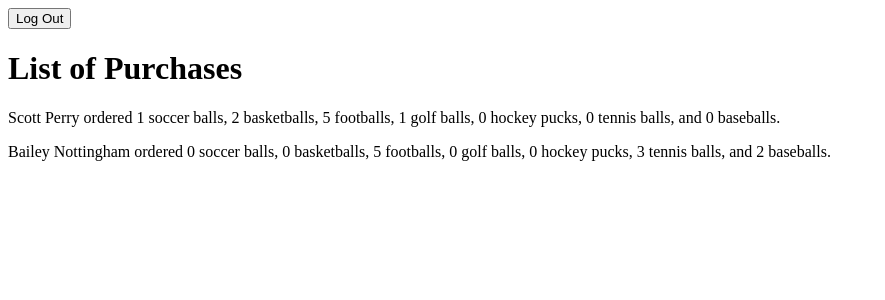
After one commit to baileynottingham/Final-Project, a PHP site: page /purchases.php in a window 1280 px wide. The commit adds this page. Shown: the top 300 px of the page, without its empty margins (0-885 px from the left). Run offline with PHP 8.4, Linux system fonts and the light colour scheme; data comes from the database, SQL or seed files in the repository; both versions use the stored data as it was after the commit.

Commit message:
Admin Page email = "admin" password = "1"

```diff
--- a/Database.php
+++ b/Database.php
@@ -15,6 +15,11 @@
           echo ('Bailey and Scott writes: Error establishing Connection!!!!');
           exit();
       }
+    }
+    public function purchaseList(){
+      $data = $this->DB->prepare("SELECT firstName, lastName, email, item1, item2, item3, item4, item5, item6, item7 FROM accounts JOIN purchases ON id = userId");
+      $data->execute();
+      return $data->fetchAll( PDO::FETCH_ASSOC );
     }
     public function addPurchase($email, $item1, $item2, $item3, $item4, $item5, $item6, $item7) {
       $data = $this->DB->prepare("SELECT * FROM accounts WHERE email = '$email'");
--- a/index.php
+++ b/index.php
@@ -18,7 +18,11 @@
       $_SESSION['firstName'] = $myDatabaseFunctions->firstName($_POST['email']);
       $_SESSION['lastName'] = $myDatabaseFunctions->lastName($_POST['email']);
       $_SESSION['email'] = $_POST['email'];
-      header("Location: ./index.php");
+      if ($_SESSION['email'] == "admin"){
+        header("Location: ./purchases.php");
+      }else{
+        header("Location: ./index.php");
+      }
     }
     else {
       session_start();
--- /dev/null
+++ b/purchases.php
@@ -0,0 +1,24 @@
+<!DOCTYPE html>
+<html>
+<head>
+  <title>Purchases</title>
+  <link href="styles.css" type="text/css" rel="stylesheet" />
+</head>
+<body>
+  <form id="logout" action="index.php" method="post"/>
+    <input type="hidden" name="logout" value="true" />
+    <input type="submit" value="Log Out" />
+  </form>
+  <h1> List of Purchases </h1>
+    <?php
+      require_once './Database.php';
+      $purchases = $myDatabaseFunctions->purchaseList();
+      foreach ($purchases as $row){
+    ?>
+      <p>
+      <?= $row['firstName'] ?> <?= $row['lastName'] ?> ordered <?= $row['item1'] ?> soccer balls, <?= $row['item2'] ?> basketballs,
+      <?= $row['item3'] ?> footballs, <?= $row['item4'] ?> golf balls, <?= $row['item5'] ?> hockey pucks, <?= $row['item6'] ?> tennis balls, and <?= $row['item7'] ?> baseballs.
+      </p>
+    <?php } ?>
+</body>
+</html>
```
Also changed, not shown: users.sql (+5 -5 lines).
